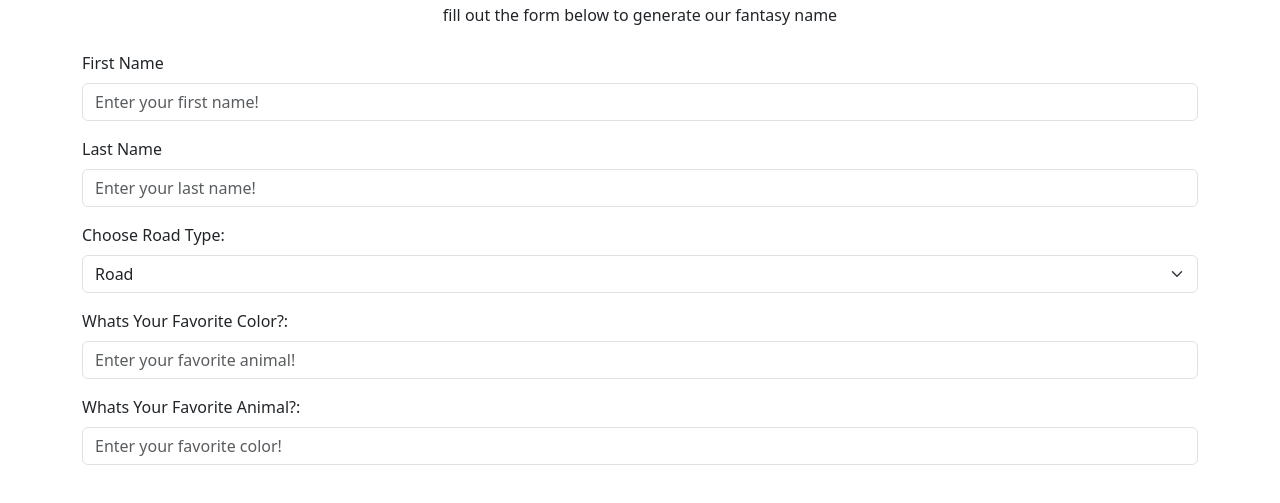
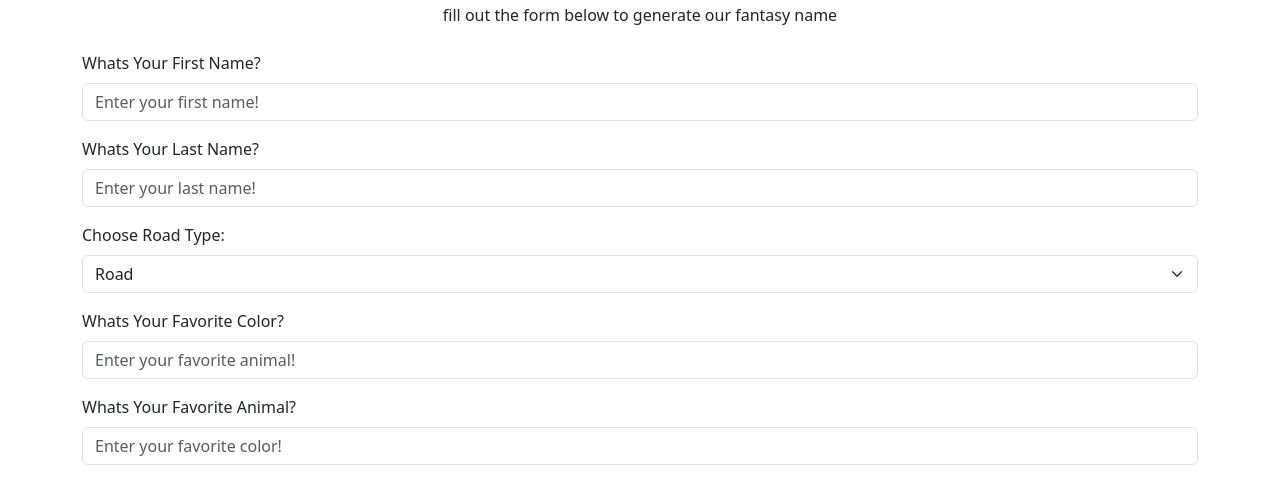
Before and after one commit to CopperCoder227/NameGen, a plain HTML site: page index.html in a window 1280 px wide. Shown: the part 53-556 px from the top of the page. Drawn offline with nearby package versions, Linux system fonts and the light colour scheme.

Commit message:
fiished html according to killgore

```diff
--- a/index.html
+++ b/index.html
@@ -35,7 +35,9 @@
         <form id="fantasyForm" class="mb-4">
           <!-- first name-->
           <div class="mb-3">
-            <label for="firstName" class="form-label">First Name</label>
+            <label for="firstName" class="form-label"
+              >Whats Your First Name?</label
+            >
             <input
               type="text"
               class="form-control"
@@ -46,7 +48,9 @@
 
           <!-- last name-->
           <div class="mb-3">
-            <label for="lastName" class="form-label">Last Name</label>
+            <label for="lastName" class="form-label"
+              >Whats Your Last Name?</label
+            >
             <input
               type="text"
               class="form-control"
@@ -70,7 +74,7 @@
           <!-- color -->
           <div class="mb-3">
             <label for="favColor" class="form-label"
-              >Whats Your Favorite Color?:</label
+              >Whats Your Favorite Color?</label
             >
             <input
               type="text"
@@ -83,7 +87,7 @@
           <!-- animal-->
           <div class="mb-3">
             <label for="favAnimal" class="form-label"
-              >Whats Your Favorite Animal?:</label
+              >Whats Your Favorite Animal?</label
             >
             <input
               type="text"
```
